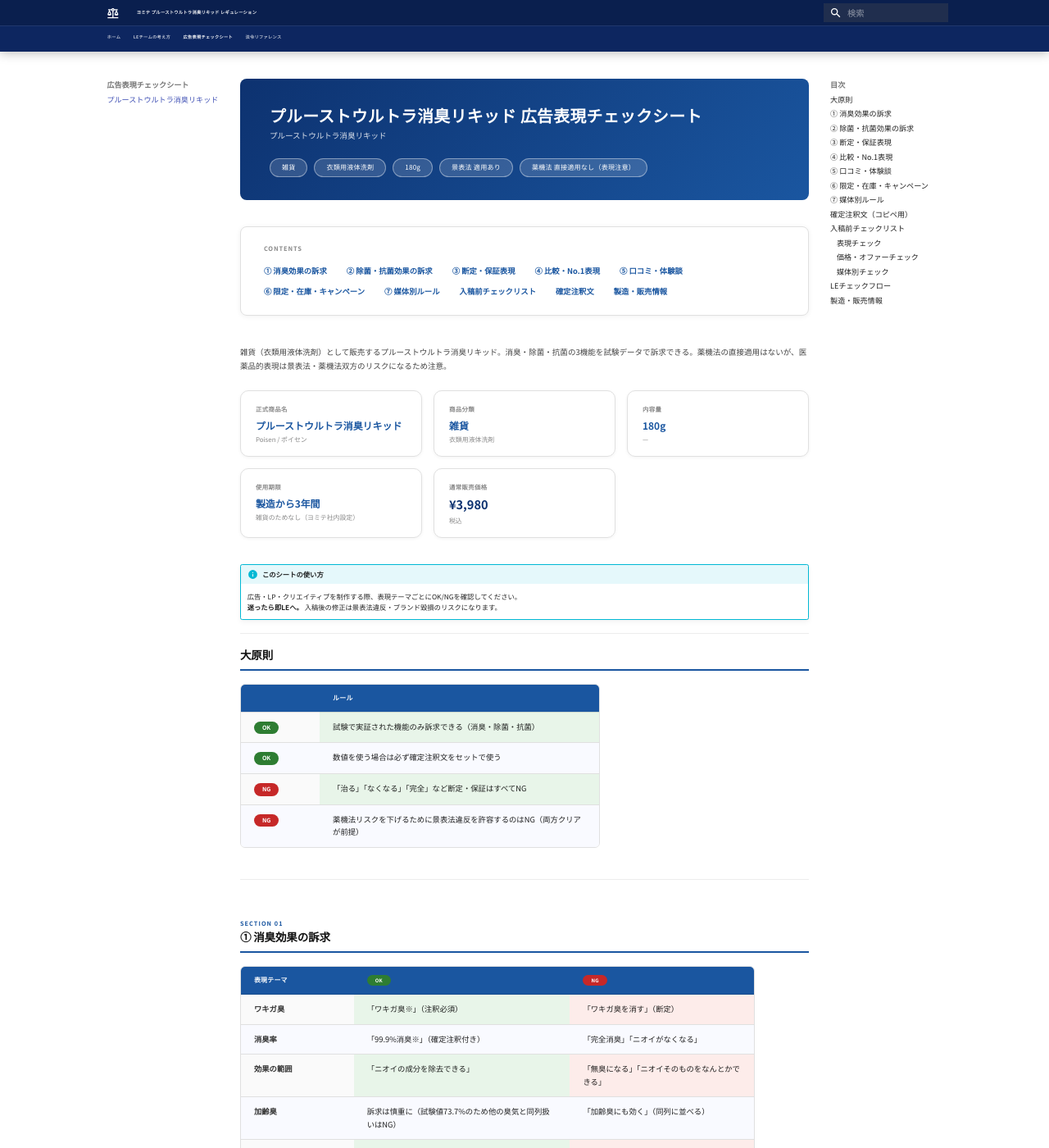
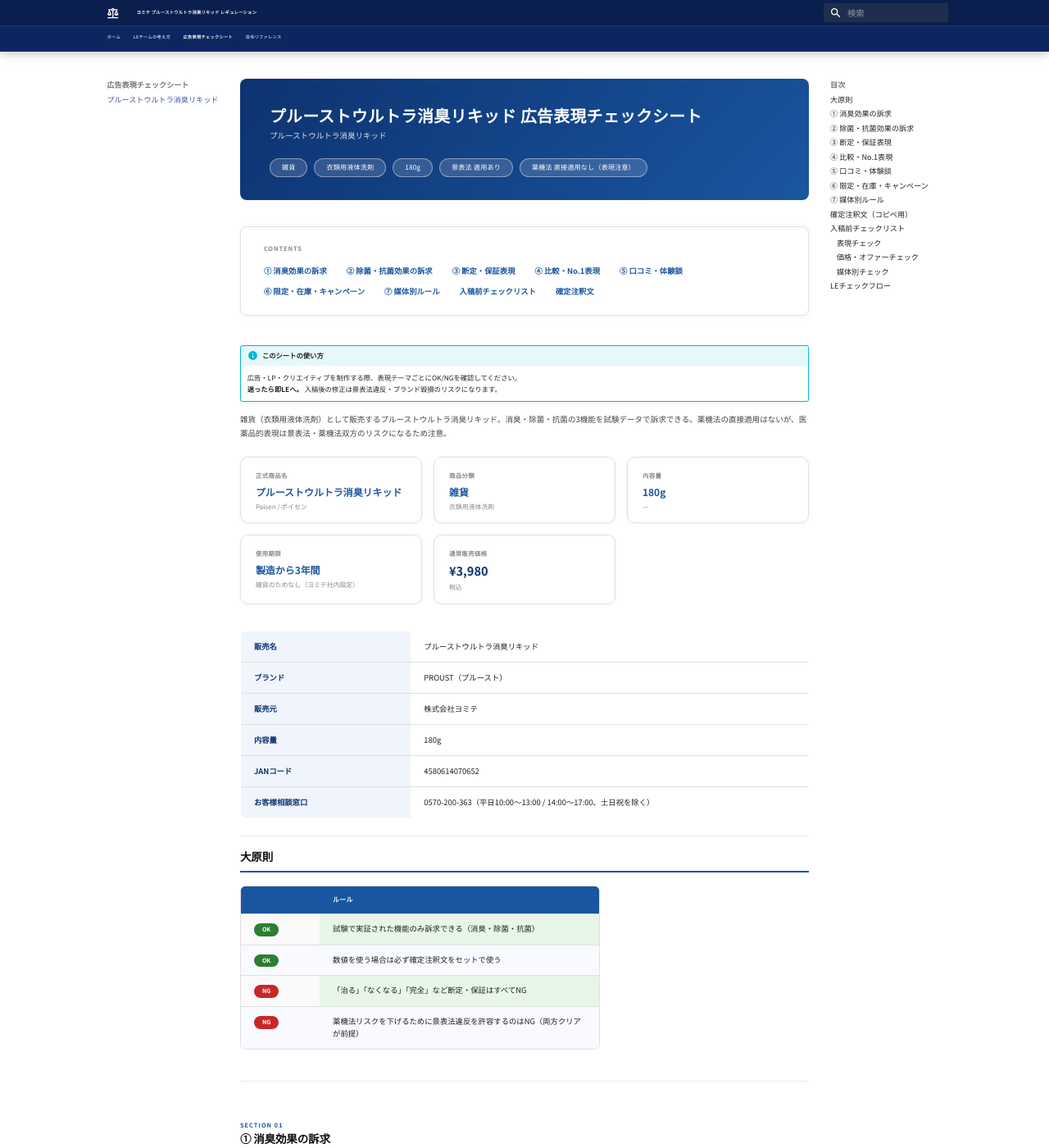
Before and after one commit to yomite-ys/yomite-prouspoisen-regulation, an MkDocs documentation site: the page built from docs/products/poisen.md, in a window 1280 px wide and 1400 px high. Shown: the whole window at 82% size. Built offline with MkDocs 1.6.1 and Material for MkDocs 9.7.7, drawn with Linux system fonts in a browser that asks for light colours; some of the changed text lies outside the part shown.

Commit message:
refactor: 製造販売情報を商品概要直下のテーブルに移動・統合
Co-Authored-By: Claude Sonnet 4.6 <noreply@anthropic.com>

```diff
--- a/docs/products/poisen.md
+++ b/docs/products/poisen.md
@@ -22,9 +22,12 @@
   <a href="#section7">⑦ 媒体別ルール</a>
   <a href="#checklist">入稿前チェックリスト</a>
   <a href="#annotations">確定注釈文</a>
-  <a href="#product-info">製造・販売情報</a>
 </div>
 </div>
+
+!!! info "このシートの使い方"
+    広告・LP・クリエイティブを制作する際、表現テーマごとにOK/NGを確認してください。
+    **迷ったら即LEへ。** 入稿後の修正は景表法違反・ブランド毀損のリスクになります。
 
 <div class="product-overview">
 <div class="product-overview-desc">雑貨（衣類用液体洗剤）として販売するプルーストウルトラ消臭リキッド。消臭・除菌・抗菌の3機能を試験データで訴求できる。薬機法の直接適用はないが、医薬品的表現は景表法・薬機法双方のリスクになるため注意。</div>
@@ -57,9 +60,14 @@
 </div>
 </div>
 
-!!! info "このシートの使い方"
-    広告・LP・クリエイティブを制作する際、表現テーマごとにOK/NGを確認してください。
-    **迷ったら即LEへ。** 入稿後の修正は景表法違反・ブランド毀損のリスクになります。
+<table class="info-table" style="margin-top:20px;">
+  <tr><td>販売名</td><td>プルーストウルトラ消臭リキッド</td></tr>
+  <tr><td>ブランド</td><td>PROUST（プルースト）</td></tr>
+  <tr><td>販売元</td><td>株式会社ヨミテ</td></tr>
+  <tr><td>内容量</td><td>180g</td></tr>
+  <tr><td>JANコード</td><td>4580614070652</td></tr>
+  <tr><td>お客様相談窓口</td><td>0570-200-363（平日10:00〜13:00 / 14:00〜17:00、土日祝を除く）</td></tr>
+</table>
 
 ---
 
@@ -291,25 +299,5 @@ LEチェック依頼（配信開始2週間前まで）
 
 ---
 
-<div class="section-label" id="product-info">INFO</div>
-
-## 製造・販売情報
-
-<div class="info-section-title">販売情報</div>
-
-<table class="info-table">
-  <tr><td>販売名</td><td>プルーストウルトラ消臭リキッド</td></tr>
-  <tr><td>ブランド</td><td>PROUST（プルースト）</td></tr>
-  <tr><td>販売元</td><td>株式会社ヨミテ</td></tr>
-  <tr><td>JANコード</td><td>4580614070652</td></tr>
-</table>
-
-<div class="info-section-title">お問い合わせ</div>
-
-<table class="info-table">
-  <tr><td>お客様相談窓口</td><td>0570-200-363（平日10:00〜13:00 / 14:00〜17:00、土日祝を除く）</td></tr>
-</table>
-
----
 
 *最終更新：2026-04-25*
```
